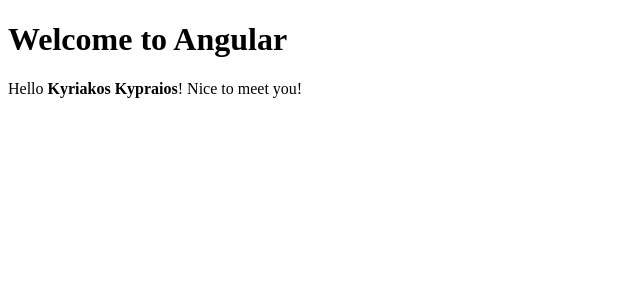
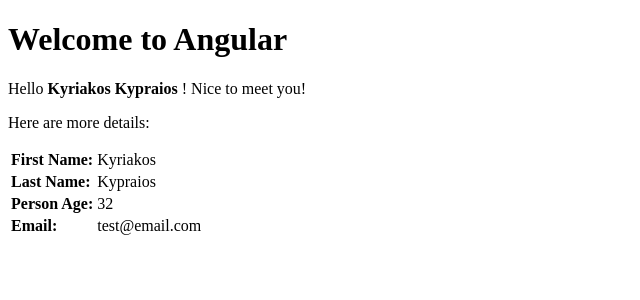
Before and after one commit to kyrkyp/angular-introduction-cf, an Angular app: page / in a window 1280 px wide. Shown: the top 300 px of the page, without its empty margins (0-640 px from the left). Built offline with nearby package versions, Linux system fonts and the light colour scheme.

Commit message:
person attribute table presentation

```diff
--- a/src/app/app.component.css
+++ b/src/app/app.component.css
@@ -0,0 +1,3 @@
+.header {
+    font-weight: bold;
+}
--- a/src/app/app.component.html
+++ b/src/app/app.component.html
@@ -1,2 +1,22 @@
 <h1>Welcome to Angular</h1>
-<p>Hello <strong>{{name}} {{lastname}}</strong>! Nice to meet you!</p>
+<p>Hello <strong>{{name}} {{lastname}} </strong>! Nice to meet you!</p>
+
+<p>Here are more details: </p>
+<table>
+    <tr>
+        <td class="header">First Name: </td>
+        <td>{{ person.givenName }}</td>
+    </tr>
+    <tr>
+        <td class="header">Last Name: </td>
+        <td>{{ person.surName }}</td>
+    </tr>
+    <tr>
+        <td class="header">Person Age: </td>
+        <td>{{ person.age }}</td>
+    </tr>
+    <tr>
+        <td class="header">Email: </td>
+        <td>{{ person.email }}</td>
+    </tr>
+</table>
--- a/src/app/app.component.ts
+++ b/src/app/app.component.ts
@@ -11,4 +11,10 @@
 export class AppComponent {
   name: string = "Kyriakos"
   lastname = "Kypraios"
+  person = {
+    givenName: "Kyriakos",
+    surName: "Kypraios",
+    age: 32,
+    email: "test@email.com"
+  }
 }
```
